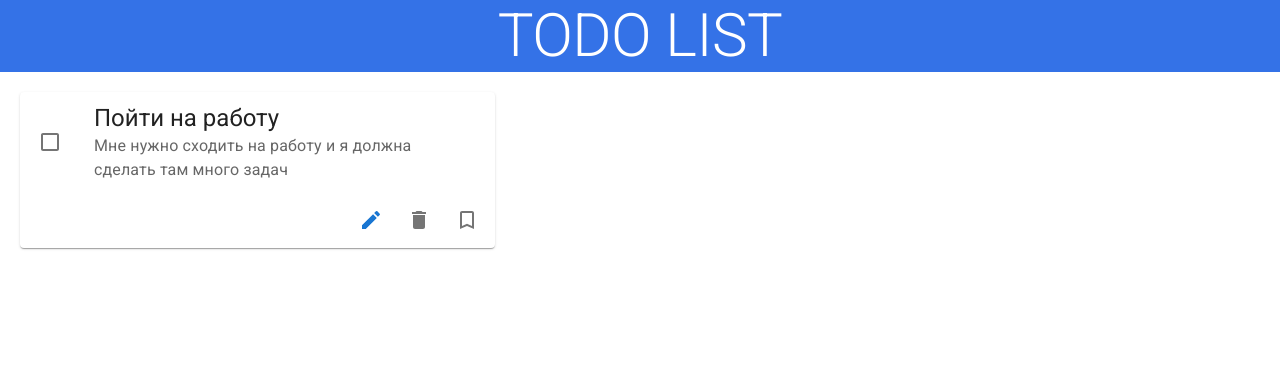
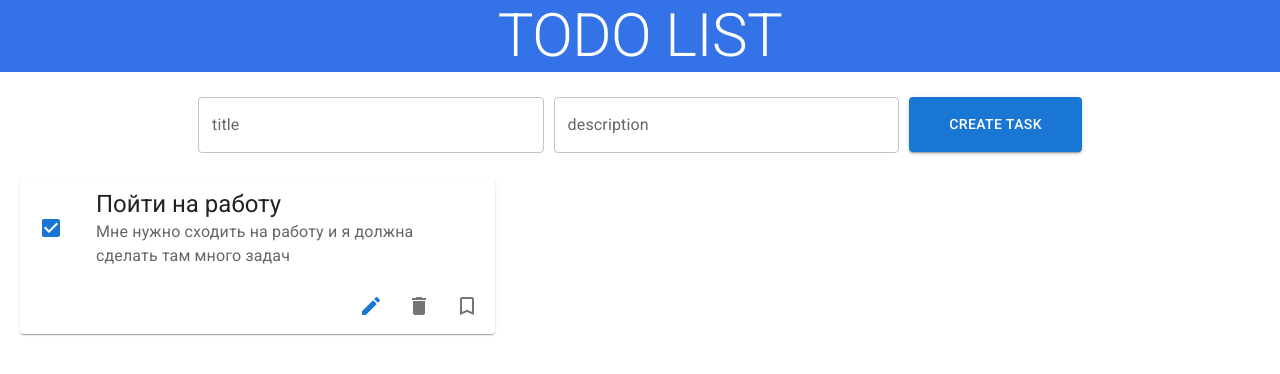
Before and after one commit to ShustovaElena/todo-list, a React (Create React App) app: page / in a window 1280 px wide. Shown: the top 374 px of the page. Built offline with nearby package versions, Linux system fonts and the light colour scheme.

Commit message:
feat: create input fields

```diff
--- a/src/App.js
+++ b/src/App.js
@@ -1,9 +1,10 @@
-import { Header, Tasks } from "./components";
+import { Header, Tasks, CreateTaskField } from "./components";
 
 export const App = () => {
   return (
     <>
       <Header />
+      <CreateTaskField />
       <Tasks />
     </>
   );
--- /dev/null
+++ b/src/components/CreateTaskField/CreateTaskField.js
@@ -0,0 +1,14 @@
+import { Component } from "react";
+import { TextField, Container, Button } from "@mui/material";
+
+export class CreateTaskField extends Component {
+  render() {
+    return (
+      <Container sx={{ display: 'flex', margin: '20px auto', justifyContent: 'center' }}>
+        <TextField id="title" label="title" variant="outlined" sx={{ margin: '5px', width: '30%' }} />
+        <TextField id="description" label="description" variant="outlined"  sx={{ margin: '5px', width: '30%' }} />
+        <Button variant="contained" sx={{ margin: '5px', height: '55px', width: '15%' }}>Create task</Button>
+      </Container>
+    );
+  }
+}
--- /dev/null
+++ b/src/components/CreateTaskField/index.js
@@ -0,0 +1 @@
+export * from './CreateTaskField';
--- a/src/components/Task/Task.js
+++ b/src/components/Task/Task.js
@@ -1,9 +1,8 @@
 import { Component } from "react";
-import { Card, CardContent, Typography, CardActions, IconButton, Container } from "@mui/material";
+import { Card, CardContent, Typography, CardActions, IconButton, Container, Checkbox } from "@mui/material";
 import EditIcon from '@mui/icons-material/Edit';
 import DeleteIcon from '@mui/icons-material/Delete';
 import BookmarkBorderIcon from '@mui/icons-material/BookmarkBorder';
-import CheckBoxOutlineBlankIcon from '@mui/icons-material/CheckBoxOutlineBlank';
 
 export class Task extends Component {
   // constructor(props) {
@@ -16,9 +15,7 @@ export class Task extends Component {
     return (
       <Card sx={{ maxWidth: 475, margin: '20px', minHeight: 100 }}>
       <CardContent sx={{ padding: '10px', display: 'flex' }}>
-        <IconButton aria-label="active">
-          <CheckBoxOutlineBlankIcon />
-        </IconButton>
+        <Checkbox defaultChecked />
         <Container>
           <Typography variant="h5" component="div">
             {title}
--- a/src/components/index.js
+++ b/src/components/index.js
@@ -1,3 +1,4 @@
 export * from './Header';
 export * from './Task';
 export * from './Tasks';
+export * from './CreateTaskField';
```
